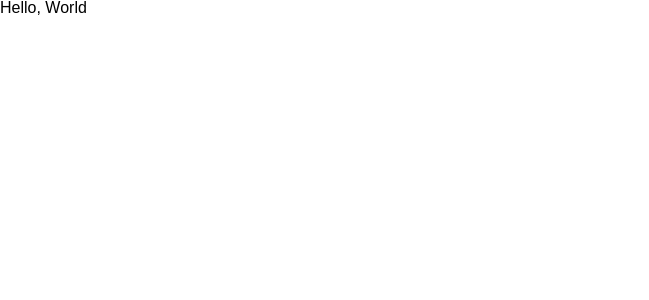
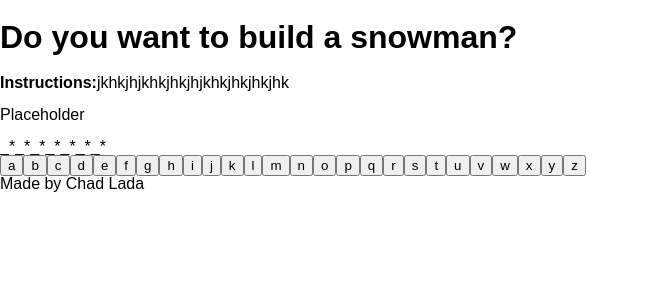
Before and after one commit to chadlada/Snowman, a React (Vite) app: page / in a window 1280 px wide. Shown: the top 300 px of the page, without its empty margins (0-649 px from the left). Built offline with nearby package versions, Linux system fonts and the light colour scheme.

Commit message:
static HTML implementation

```diff
--- a/src/App.tsx
+++ b/src/App.tsx
@@ -1,5 +1,49 @@
 import React from 'react'
 
 export function App() {
-  return <div>Hello, World </div>
+  return (
+    <main>
+      <header>
+        <h1>Do you want to build a snowman?</h1>
+      </header>
+      <body>
+        <section className="instructions">
+          <strong>Instructions:</strong>jkhkjhjkhkjhkjhjkhkjhkjhkjhk
+        </section>
+        <section className="snowman-image">
+          <p>Placeholder</p>
+        </section>
+        <section className="word-display">_*_*_*_*_*_*_*</section>
+        <section className="alphabet-buttons">
+          <button>a</button>
+          <button>b</button>
+          <button>c</button>
+          <button>d</button>
+          <button>e</button>
+          <button>f</button>
+          <button>g</button>
+          <button>h</button>
+          <button>i</button>
+          <button>j</button>
+          <button>k</button>
+          <button>l</button>
+          <button>m</button>
+          <button>n</button>
+          <button>o</button>
+          <button>p</button>
+          <button>q</button>
+          <button>r</button>
+          <button>s</button>
+          <button>t</button>
+          <button>u</button>
+          <button>v</button>
+          <button>w</button>
+          <button>x</button>
+          <button>y</button>
+          <button>z</button>
+        </section>
+      </body>
+      <footer>Made by Chad Lada</footer>
+    </main>
+  )
 }
```
